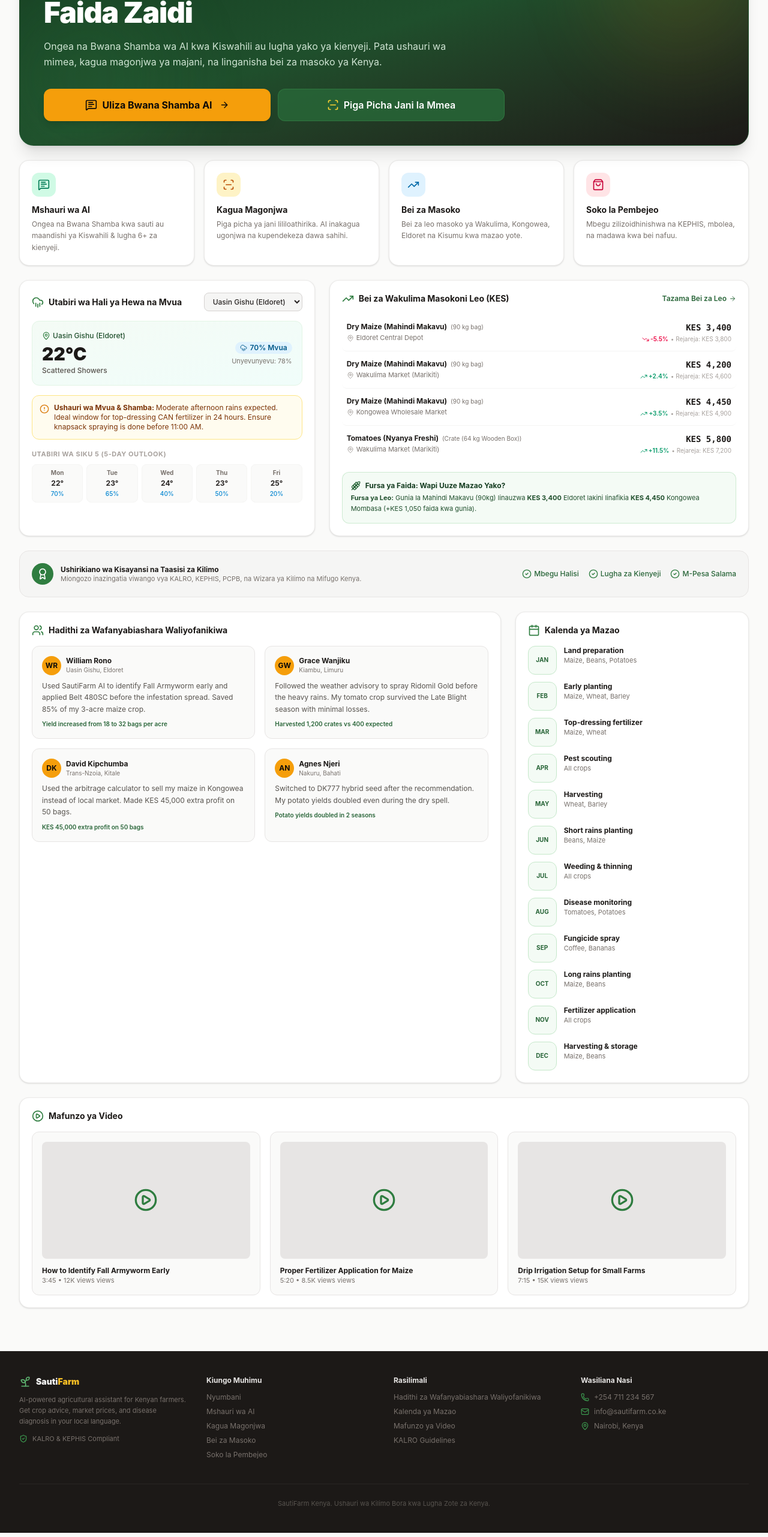
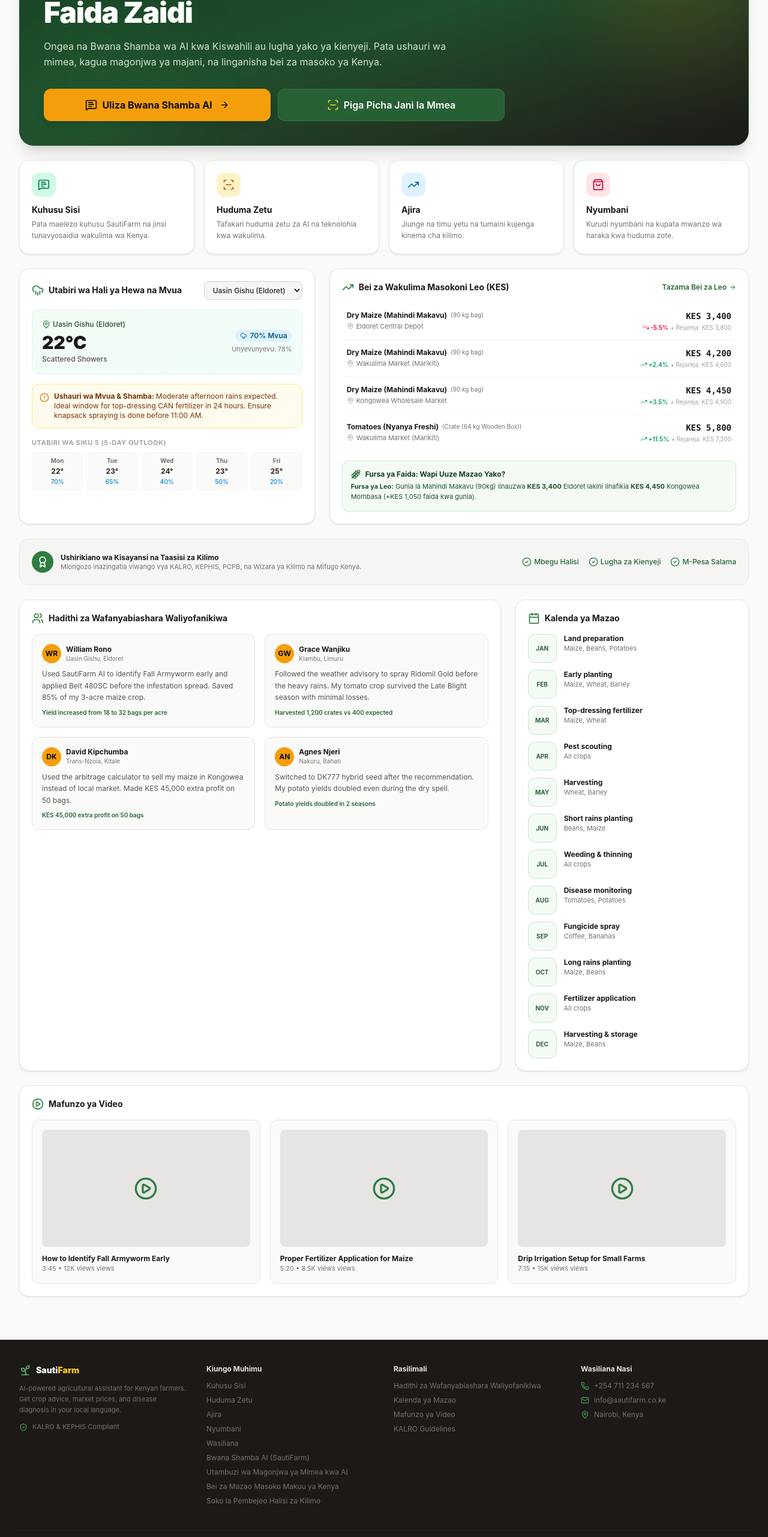
Before and after one commit to Odree123/farming, a React (Vite) app: page / in a window 1280 px wide. Shown: the part 234-2797 px from the top of the page at 60% size. Built offline with nearby package versions, Linux system fonts and the light colour scheme.

Commit message:
added quick links in the footer section,

```diff
--- a/src/App.tsx
+++ b/src/App.tsx
@@ -1,6 +1,10 @@
 import React, { useState, useEffect } from 'react';
 import { Navbar } from './components/Navbar';
 import { HomeDashboard } from './components/HomeDashboard';
+import { AboutUs } from './components/AboutUs';
+import { Services } from './components/Services';
+import { Careers } from './components/careers';
+import { ContactUs } from './components/Contact';
 import { ChatAssistant } from './components/ChatAssistant';
 import { DiseaseDetection } from './components/DiseaseDetection';
 import { MarketPrices } from './components/MarketPrices';
@@ -64,6 +68,34 @@
           />
         )}
 
+        {activeTab === 'about' && (
+          <AboutUs
+            currentLanguage={currentLanguage}
+            setActiveTab={setActiveTab}
+          />
+        )}
+
+        {activeTab === 'services' && (
+          <Services
+            currentLanguage={currentLanguage}
+            setActiveTab={setActiveTab}
+          />
+        )}
+
+        {activeTab === 'careers' && (
+          <Careers
+            currentLanguage={currentLanguage}
+            setActiveTab={setActiveTab}
+          />
+        )}
+
+        {activeTab === 'contact' && (
+          <ContactUs
+            currentLanguage={currentLanguage}
+            setActiveTab={setActiveTab}
+          />
+        )}
+
         {activeTab === 'chat' && (
           <ChatAssistant
             currentLanguage={currentLanguage}
--- a/src/components/Footer.tsx
+++ b/src/components/Footer.tsx
@@ -33,11 +33,16 @@
           <div>
             <h4 className="text-stone-200 font-bold mb-3">{t.footer.quickLinks}</h4>
             <ul className="space-y-2 text-stone-500">
+              <li><span className="hover:text-amber-400 cursor-pointer transition">{t.nav.about}</span></li>
+              <li><span className="hover:text-amber-400 cursor-pointer transition">{t.nav.services}</span></li>
+              <li><span className="hover:text-amber-400 cursor-pointer transition">{t.nav.careers}</span></li>
               <li><span className="hover:text-amber-400 cursor-pointer transition">{t.nav.home}</span></li>
-              <li><span className="hover:text-amber-400 cursor-pointer transition">{t.nav.chat}</span></li>
-              <li><span className="hover:text-amber-400 cursor-pointer transition">{t.nav.disease}</span></li>
-              <li><span className="hover:text-amber-400 cursor-pointer transition">{t.nav.prices}</span></li>
-              <li><span className="hover:text-amber-400 cursor-pointer transition">{t.nav.marketplace}</span></li>
+                <li><span className="hover:text-amber-400 cursor-pointer transition">{t.nav.contact}</span></li>
+              <li><span className="hover:text-amber-400 cursor-pointer transition">{t.chat.title}</span></li>
+              <li><span className="hover:text-amber-400 cursor-pointer transition">{t.disease.title}</span></li>
+              <li><span className="hover:text-amber-400 cursor-pointer transition">{t.prices.title}</span></li>
+              <li><span className="hover:text-amber-400 cursor-pointer transition">{t.marketplace.title}</span></li>
+
             </ul>
           </div>
 
@@ -56,6 +61,7 @@
             <ul className="space-y-2 text-stone-500">
               <li className="flex items-center gap-2">
                 <Phone className="w-3.5 h-3.5 text-saf-500" />
+
                 <span>+254 711 234 567</span>
               </li>
               <li className="flex items-center gap-2">
--- a/src/components/HomeDashboard.tsx
+++ b/src/components/HomeDashboard.tsx
@@ -85,10 +85,10 @@
 
       <div className="grid grid-cols-2 lg:grid-cols-4 gap-4">
         {[
-          { id: 'chat', label: t.nav.chat, desc: 'Ongea na Bwana Shamba kwa sauti au maandishi ya Kiswahili & lugha 6+ za kienyeji.', icon: MessageSquareText, color: 'emerald' },
-          { id: 'disease', label: t.nav.disease, desc: 'Piga picha ya jani lililoathirika. AI inakagua ugonjwa na kupendekeza dawa sahihi.', icon: ScanLine, color: 'amber' },
-          { id: 'prices', label: t.nav.prices, desc: 'Bei za leo masoko ya Wakulima, Kongowea, Eldoret na Kisumu kwa mazao yote.', icon: TrendingUp, color: 'blue' },
-          { id: 'marketplace', label: t.nav.marketplace, desc: 'Mbegu zilizoidhinishwa na KEPHIS, mbolea, na madawa kwa bei nafuu.', icon: ShoppingBag, color: 'rose' },
+          { id: 'about', label: t.nav.about, desc: 'Pata maelezo kuhusu SautiFarm na jinsi tunavyosaidia wakulima wa Kenya.', icon: MessageSquareText, color: 'emerald' },
+          { id: 'services', label: t.nav.services, desc: 'Tafakari huduma zetu za AI na teknolohia kwa wakulima.', icon: ScanLine, color: 'amber' },
+          { id: 'careers', label: t.nav.careers, desc: 'Jiunge na timu yetu na tumaini kujenga kinema cha kilimo.', icon: TrendingUp, color: 'blue' },
+          { id: 'home', label: t.nav.home, desc: 'Kurudi nyumbani na kupata mwanzo wa haraka kwa huduma zote.', icon: ShoppingBag, color: 'rose' },
         ].map((item) => {
           const Icon = item.icon;
           const colorMap: Record<string, { bg: string; text: string }> = {
--- a/src/data/translations.ts
+++ b/src/data/translations.ts
@@ -16,11 +16,11 @@
   tagline: string;
   nav: {
     home: string;
-    chat: string;
-    disease: string;
-    prices: string;
-    marketplace: string;
+    about: string;
+    services: string;
+    careers: string;
     ussd: string;
+    contact: string;
   };
   home: {
     heroTitle: string;
@@ -122,11 +122,11 @@
     tagline: 'Msaidizi Mahiri wa Kilimo kwa Wakulima wa Kenya',
     nav: {
       home: 'Nyumbani',
-      chat: 'Mshauri wa AI',
-      disease: 'Kagua Magonjwa',
-      prices: 'Bei za Masoko',
-      marketplace: 'Soko la Pembejeo',
+      about: 'Kuhusu Sisi',
+      services: 'Huduma Zetu',
+      careers: 'Ajira',
       ussd: 'Piga USSD',
+      contact: 'Wasiliana',
     },
     home: {
       heroTitle: 'Kilimo Bora, Mavuno Mengi, Faida Zaidi',
@@ -232,16 +232,16 @@
     tagline: 'Multi-Channel AI Agricultural Assistant for Kenyan Farmers',
     nav: {
       home: 'Home',
-      chat: 'AI Advisor',
-      disease: 'Disease Scanner',
-      prices: 'Market Prices',
-      marketplace: 'Agrovet Shop',
+      about: 'About Us',
+      services: 'Our Services',
+      careers: 'Careers',
       ussd: 'Dial USSD',
+      contact: 'Contact',
     },
     home: {
       heroTitle: 'Smart Farming, Higher Yields, Better Profits',
       heroSubtitle: 'Consult Kenya’s specialized AI Agronomist in English, Swahili or your vernacular. Get crop advice, instant leaf disease diagnosis, and live market commodity prices.',
-      askAiBtn: 'Chat with AI Agronomist',
+      askAiBtn: 'Chat with SautiFarm AI',
       scanDiseaseBtn: 'Scan Crop Leaf Photo',
       viewPricesBtn: 'Check Today’s Prices',
       buyInputsBtn: 'Shop Seeds & Fertilizers',
@@ -255,7 +255,7 @@
       videoTutorialsTitle: 'Video Tutorials',
     },
     chat: {
-      title: 'SautiFarm AI Agronomist',
+      title: 'SautiFarm AI ',
       placeholder: 'Ask any farming question or click microphone to speak...',
       listening: 'Listening... speak clearly now',
       recordingVoice: 'Recording audio note...',
@@ -272,7 +272,7 @@
       uploadImagePrompt: 'Attach plant or leaf image',
     },
     disease: {
-      title: 'AI Plant Disease & Pest Vision Diagnosis',
+      title: 'Disease and Pest Scanner',
       subtitle: 'Upload or snap a photo of any damaged plant leaf or crop. Gemini Vision AI diagnoses the condition and suggests both organic and certified chemical remedies.',
       uploadPrompt: 'Upload a clear leaf photo here',
       dragDrop: 'Drag and drop an image or click to browse',
@@ -289,7 +289,7 @@
       buyTreatments: 'Buy Treatment on Marketplace',
     },
     prices: {
-      title: 'Kenya Agricultural Commodity Price Index',
+      title: 'Market Prices for Kenyan Crops & Commodities',
       subtitle: 'Real-time wholesale and retail prices tracked across Nairobi, Mombasa, Kisumu, Nakuru, and Eldoret.',
       filterCrop: 'Filter Crop',
       filterMarket: 'Filter Market',
@@ -302,7 +302,7 @@
       priceAlert: 'Set SMS Price Alert',
     },
     marketplace: {
-      title: 'Certified Farm Inputs & Agrovet Marketplace',
+      title: 'Marketplace',
       subtitle: 'Buy genuine KEPHIS-certified seeds, Yara/DAP fertilizers, sprayers, and solar irrigation with M-Pesa.',
       searchPlaceholder: 'Search seeds, fertilizers, pesticides, drip kits...',
       allCategories: 'All Categories',
@@ -342,11 +342,11 @@
     tagline: 'Mũteithia wa Ũrĩmi wa AI thĩinĩ wa Kenya',
     nav: {
       home: 'Mũciĩ',
-      chat: 'Bwana Shamba AI',
-      disease: 'Thuthuria Mĩrimũ',
-      prices: 'Thogora wa Thoko',
-      marketplace: 'Thoko ya Mbeũ',
+      about: 'Kũrĩa Ũcio',
+      services: 'Wĩ Witũ',
+      careers: 'Wĩora',
       ussd: 'Hũũra USSD',
+      contact: 'Ĩraa',
     },
     home: {
       heroTitle: 'Ũrĩmi Mũgaacĩru, Maciaro Maingĩ, Uumithio Mũnene',
@@ -451,11 +451,11 @@
     tagline: 'Jakony Pur mar AI ne Japur mag Kenya',
     nav: {
       home: 'Pacho',
-      chat: 'Japuonj AI',
-      disease: 'Ng\'iyo Tuoche',
-      prices: 'Nengo Chiro',
-      marketplace: 'Chiro Koth',
+      about: 'Kuom Wa',
+      services: 'Jothieth Wa',
+      careers: 'Tije',
       ussd: 'Goyo USSD',
+      contact: 'Nong\'o',
     },
     home: {
       heroTitle: 'Pur Maber, Cham Mang\'eny, Ohala Maduong\'',
@@ -560,11 +560,11 @@
     tagline: 'Omukonyi wo Vurimi wo AI mu Kenya',
     nav: {
       home: 'Ingo',
-      chat: 'Omwalimu AI',
-      disease: 'Lola Malwaye',
-      prices: 'Ibeeyi yo Siro',
-      marketplace: 'Siro ye Imbeu',
+      about: 'Khukhulaho',
+      services: 'Jothieth Jie',
+      careers: 'Mulimo',
       ussd: 'Goba USSD',
+      contact: 'Somboraa',
     },
     home: {
       heroTitle: 'Oburimi Vwelukhu, Emikunda Minji, Omwando',
@@ -669,11 +669,11 @@
     tagline: 'Kiptaiyat ne Bo AI ne Tokochin Kipsoiyotab Kenya',
     nav: {
       home: 'Gaa',
-      chat: 'Kiptaiyat AI',
-      disease: 'Koger Mionwogik',
-      prices: 'Taitab Siro',
-      marketplace: 'Siroitab Keswek',
+      about: 'Koile En',
+      services: 'Serikali Ino',
+      careers: 'Totie',
       ussd: 'Kwir USSD',
+      contact: 'Kontak',
     },
     home: {
       heroTitle: 'Kapkorenet ne Nyolu, Robto ne Chang, Rabisiek',
@@ -778,11 +778,11 @@
     tagline: 'Mũtetheesya wa Ũĩmi wa AI wa Aĩmi ma Kenya',
     nav: {
       home: 'Mũsyĩ',
-      chat: 'Mwalimũ AI',
-      disease: 'Kũsũvĩa Mawau',
-      prices: 'Thooa wa Ndũnyũ',
-      marketplace: 'Ndũnyũ ya Mbeũ',
+      about: 'Kũthi Wĩ',
+      services: 'Utuu Wĩ',
+      careers: 'Mũlimu',
       ussd: 'Kũna USSD',
+      contact: 'Mũtumia',
     },
     home: {
       heroTitle: 'Ũĩmi Mũseo, Ngetha Mbingĩ, Ũthwii',
@@ -887,11 +887,11 @@
     tagline: 'Kaaliyaha Beeraha ee AI ee Beeralayda Kenya',
     nav: {
       home: 'Guriga',
-      chat: 'La-taliyaha AI',
-      disease: 'Baar Cudurrada',
-      prices: 'Qiimaha Suuqa',
-      marketplace: 'Suuqa Beeraha',
+      about: 'Naga Sahanoo',
+      services: 'Khidmadaadka Naga',
+      careers: 'Shaqo',
       ussd: 'Wac USSD',
+      contact: 'Xaqiiji',
     },
     home: {
       heroTitle: 'Beerasho Casri ah, Waxsoosaar Badan, Faa\'iido Wanaagsan',
```
Also changed, not shown: src/components/Navbar.tsx (+9 -15 lines).
